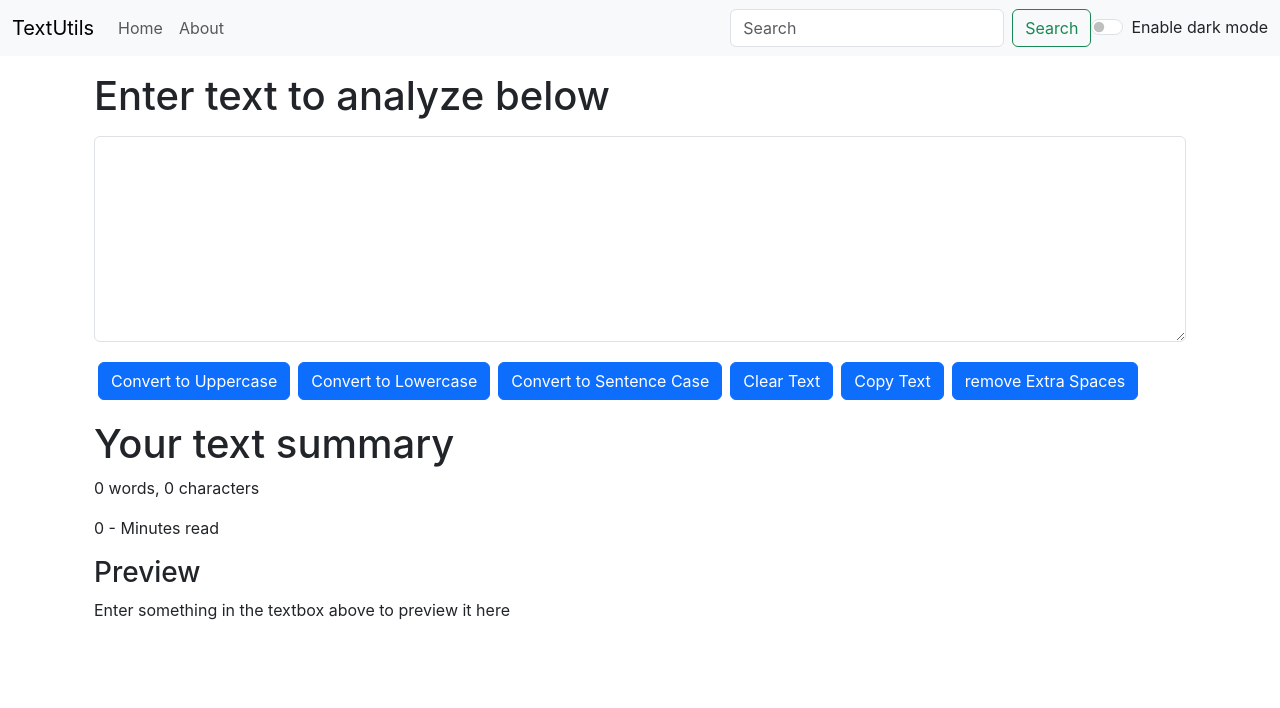
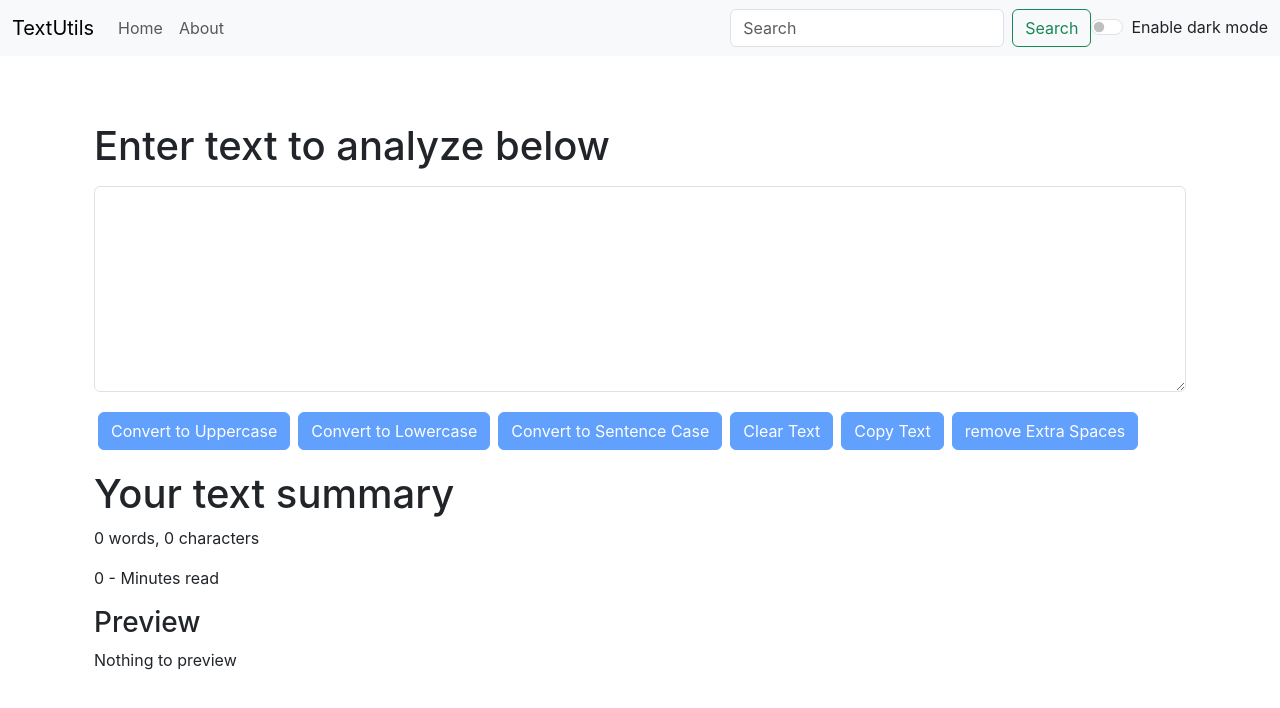
Before and after one commit to arghadeep23/TextUtils, a React (Create React App) app: page / in a window 1280 px wide. Shown: the top 708 px of the page. Built offline with nearby package versions, Linux system fonts and the light colour scheme.

Commit message:
resolved bugs

```diff
--- a/public/index.html
+++ b/public/index.html
@@ -7,13 +7,15 @@
     <meta name="theme-color" content="#000000" />
     <meta
       name="description"
-      content="TextUtils is an utility app to manipulate text based data"
+      content="TextUtils is a word counter and a character counter utility which can be used to manipulate your TextUtils
+      in the way you want. You can remove extra spaces, copy the manipulated text as well as convert your text from UpperCase
+      to LowerCase and LowerCase to UpperCase."
     />
     <link rel="apple-touch-icon" href="%PUBLIC_URL%/favicon-16x16.png" />
     <link rel="manifest" href="%PUBLIC_URL%/manifest.json" />
     <link href="https://cdn.jsdelivr.net/npm/bootstrap@5.3.0-alpha3/dist/css/bootstrap.min.css" rel="stylesheet"
       integrity="sha384-KK94CHFLLe+nY2dmCWGMq91rCGa5gtU4mk92HdvYe+M/SXH301p5ILy+dN9+nJOZ" crossorigin="anonymous">
-    <title>TextUtils - Home</title>
+    <title>TextUtils - Word Counter|Character Counter|UpperCase &lt-&gt LowerCase</title>
   </head>
   <body>
     <noscript>You need to enable JavaScript to run this app.</noscript>
--- a/src/App.js
+++ b/src/App.js
@@ -40,9 +40,9 @@ function App() {
   const toggleMode = () => {
     if (mode === 'light') {
       setMode('dark');
-      document.body.style.backgroundColor = 'grey';
+      document.body.style.backgroundColor = '#737a80';
       showAlert("Dark mode has been enabled", "success");
-      document.title = 'TextUtils - DarkMode'
+      // document.title = 'TextUtils - DarkMode'
       // setInterval(()=>{
       //   document.title='Install TextUtils now'
       // },2000);
@@ -54,7 +54,7 @@ function App() {
       setMode('light');
       document.body.style.backgroundColor = 'white';
       showAlert("Light mode has been enabled", "success");
-      document.title = 'TextUtils - LightMode'
+      // document.title = 'TextUtils - LightMode'
     }
   }
   return (
--- a/src/components/About.js
+++ b/src/components/About.js
@@ -30,13 +30,13 @@ export default function About(props) {
     };
     const darkMode={
         color:'white',
-        backgroundColor:'black'
+        backgroundColor:'#31363b'
     }
     const getStyle = (mode) => {
     return mode === "dark" ? darkMode : lightMode;
   };
     return (
-        <div className="container" style={getStyle(props.mode)}>
+        <div className="container" >
             <h1>About Us</h1>
             <div className="accordion" id="accordionExample" style={getStyle(props.mode)}>
                 <div className="accordion-item" style={getStyle(props.mode)}>
--- a/src/components/Alert.js
+++ b/src/components/Alert.js
@@ -5,10 +5,11 @@ export default function Alert(props) {
         return word.charAt(0).toUpperCase()+word.slice(1).toLowerCase();
     }
     return (
-
-        props.alert && <div className={`alert alert-${props.alert.type} alert-dismissible fade show`} id="alert" role="alert">
+        <div style={{height:'50px'}}>
+        {props.alert && <div className={`alert alert-${props.alert.type} alert-dismissible fade show`} id="alert" role="alert">
             <strong >{capitalize(props.alert.type)}</strong> {props.alert.msg}
             {/* <button type="button" className="btn-close" data-bs-dismiss="alert" aria-label="Close"></button> */}
+        </div>}
         </div>
 
     )
--- a/src/components/Navbar.js
+++ b/src/components/Navbar.js
@@ -6,7 +6,7 @@ export default function Navbar(props) {
 
     <nav className={`navbar navbar-expand-lg bg-${props.mode} navbar-${props.mode}`}>
       <div className="container-fluid">
-        <Link className="navbar-brand" href="#">
+        <Link className="navbar-brand" to="/">
           {props.title}
         </Link>
         <button
--- a/src/components/TextForm.js
+++ b/src/components/TextForm.js
@@ -74,22 +74,22 @@ export default function TextForm(props) {
           value={text}
           onChange={handleOnChange}
           rows="8"
-          style={{backgroundColor:props.mode==='light'?'white':'grey'}}
+          style={{backgroundColor:props.mode==='light'?'white':'#b7c1c9'}}
         ></textarea>
       </div>
-      <button className="btn btn-primary mx-1 my-1" id="U" onClick={handleUpClick} >Convert to Uppercase</button>
-      <button className="btn btn-primary mx-1 my-1" onClick={handleLowClick}>Convert to Lowercase</button>
-      <button className="btn btn-primary mx-1 my-1" onClick={handleSenClick}>Convert to Sentence Case</button>
-      <button className="btn btn-primary mx-1 my-1" onClick={handleClrClick}>Clear Text</button>
-      <button className="btn btn-primary mx-1 my-1" onClick={handleCopy}>Copy Text</button>
-      <button className="btn btn-primary mx-1 my-1" onClick={handleExtraSpace}>remove Extra Spaces</button>
+      <button disabled={text.length===0} className="btn btn-primary mx-1 my-1" id="U" onClick={handleUpClick} >Convert to Uppercase</button>
+      <button disabled={text.length===0} className="btn btn-primary mx-1 my-1" onClick={handleLowClick}>Convert to Lowercase</button>
+      <button disabled={text.length===0} className="btn btn-primary mx-1 my-1" onClick={handleSenClick}>Convert to Sentence Case</button>
+      <button disabled={text.length===0} className="btn btn-primary mx-1 my-1" onClick={handleClrClick}>Clear Text</button>
+      <button disabled={text.length===0} className="btn btn-primary mx-1 my-1" onClick={handleCopy}>Copy Text</button>
+      <button disabled={text.length===0} className="btn btn-primary mx-1 my-1" onClick={handleExtraSpace}>remove Extra Spaces</button>
       </div>
       <div className={`container my-3 text-${props.mode==='light'?'dark':'light'}`}>
         <h1>Your text summary</h1>
         <p>{text.split(" ").filter((element)=>{return element.length>0}).length} words, {text.length} characters</p>
         <p>{0.008*text.split(" ").filter((element)=>{return element.length>0}).length} - Minutes read</p>
         <h3>Preview</h3>
-        <p>{text.length>0?text:'Enter something in the textbox above to preview it here'}</p>
+        <p>{text.length>0?text:'Nothing to preview'}</p>
       </div>
     </>
   );
```
Also changed, not shown: public/android-chrome-512x512.png (added), public/apple-touch-icon.png (added), public/manifest.json.
